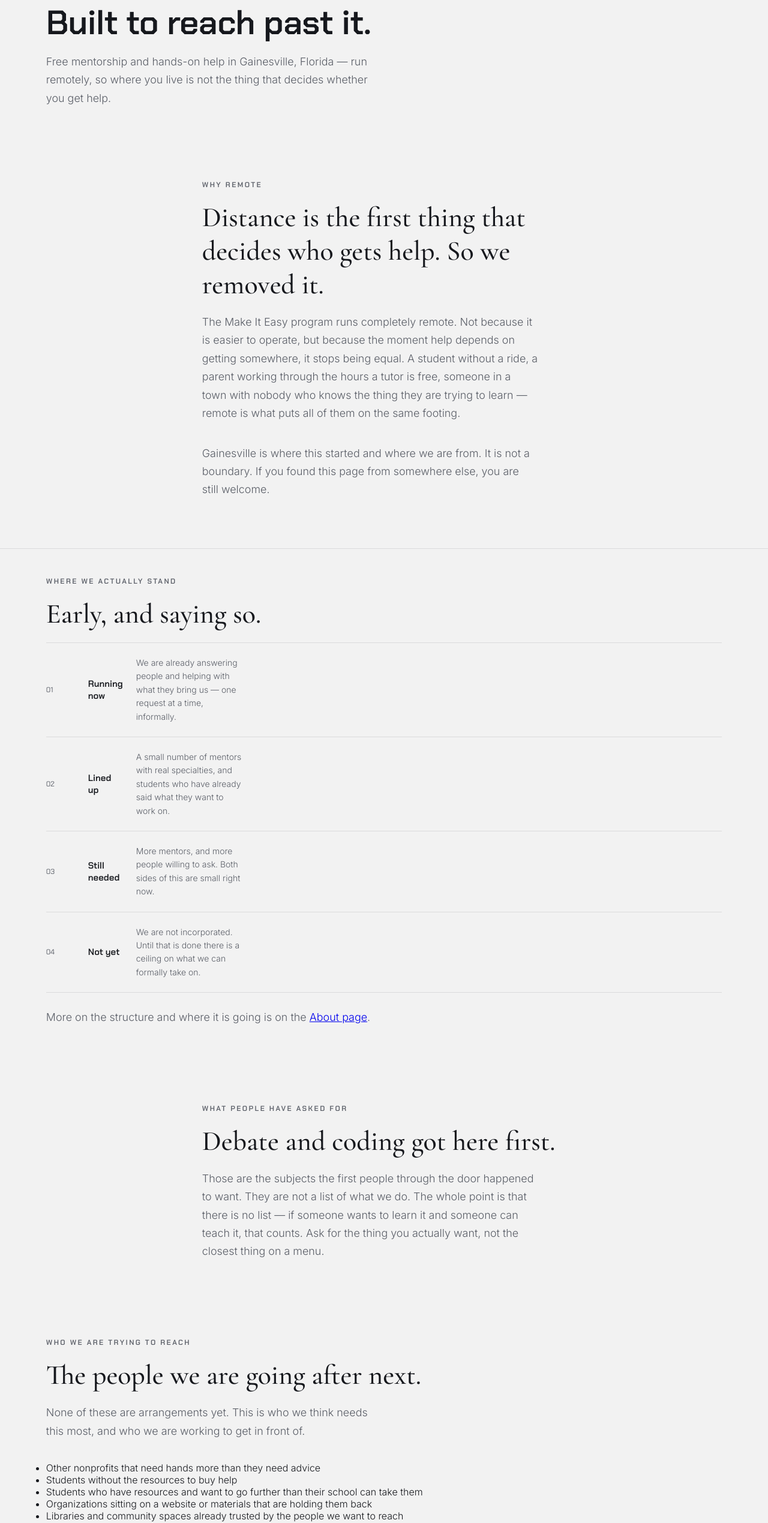
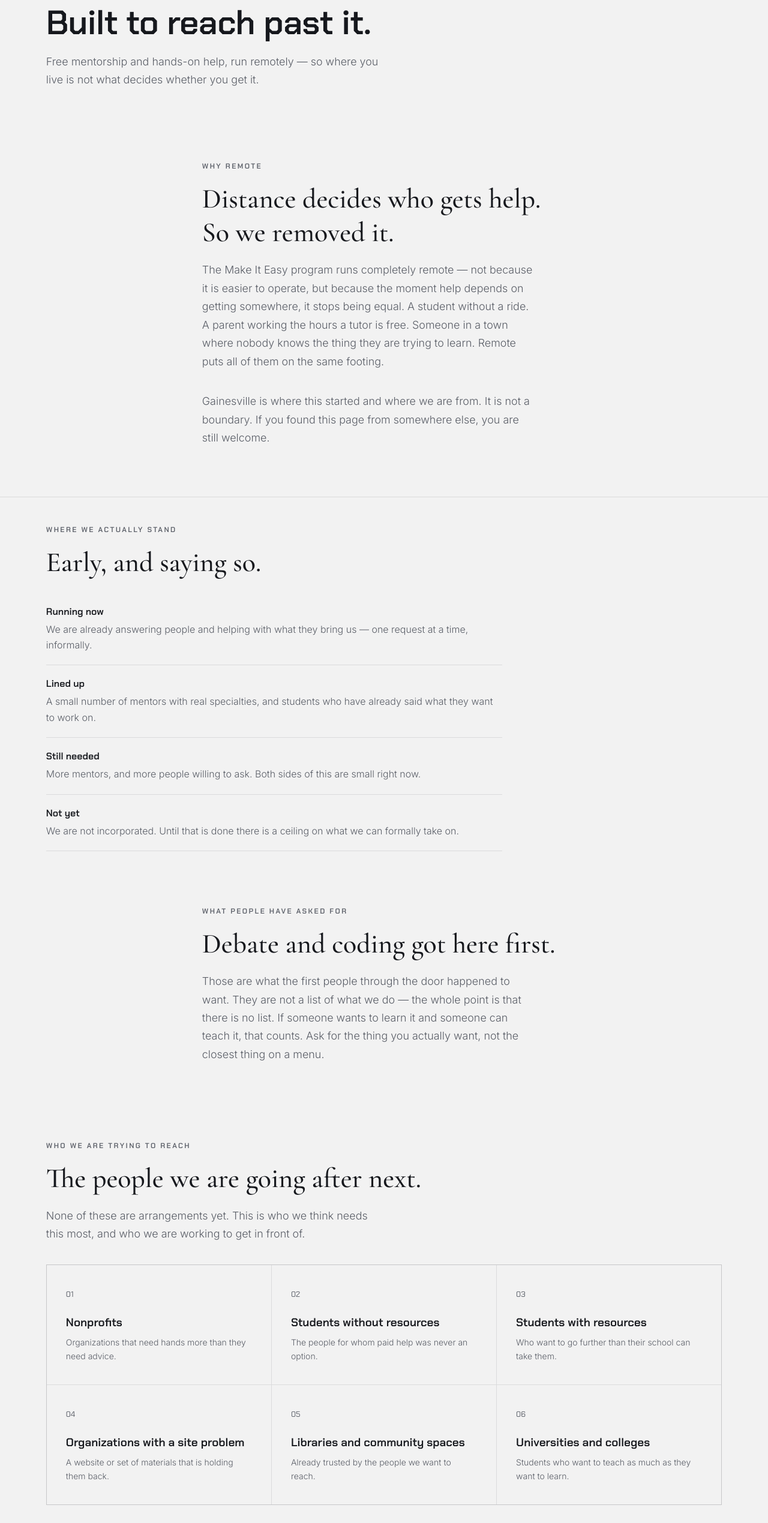
Before and after one commit to wowneutral/mitez-site, a React (Vite) app: page /gainesville in a window 1280 px wide. Shown: the part 244-2783 px from the top of the page at 60% size. Built offline with nearby package versions, Linux system fonts and the light colour scheme.

Commit message:
Rebuild Gainesville page with MITEZ classes

```diff
--- a/src/pages/Gainesville.jsx
+++ b/src/pages/Gainesville.jsx
@@ -3,23 +3,25 @@ import SEO from '../components/SEO.jsx';
 import PageHeader from '../components/PageHeader.jsx';
 import Footer from '../components/Footer.jsx';
 import Reveal from '../components/Reveal.jsx';
+import { TextAnimate } from '../components/magicui/text-animate.jsx';
 import { TALLY } from '../config/forms.js';
 
 /**
  * The Gainesville / pilot page.
  *
- * Every claim here is one MITEZ can actually stand behind today. In
- * particular this page does NOT say: that anything is delivered in person,
- * that any partnership exists, that the organization is incorporated, or
- * that any board is seated. Those were all either absent or overstated
- * elsewhere on the site and have been corrected.
+ * Uses only classes that exist in this project's stylesheet. An earlier
+ * version of this file was written with .card, .checks, .prose and
+ * .caps-sec — those belong to a different codebase and are undefined here,
+ * so the panel rendered with no background and the list fell back to
+ * browser default bullets.
  *
- * It also deliberately avoids repeating the homepage Pilot band, which is
- * now a short teaser pointing here rather than a second copy of this
- * content.
+ * Every claim is one MITEZ can stand behind today. It does NOT say anything
+ * is delivered in person, that a partnership exists, that the organization
+ * is incorporated, or that a board is seated.
  */
 
-// What is genuinely true right now, stated plainly.
+// Honest status. Reuses the SPACE row pattern (.who-list / .who-row), which
+// is this site's established way of showing a label-plus-explanation list.
 const NOW = [
   {
     k: 'Running now',
@@ -39,15 +41,15 @@ const NOW = [
   },
 ];
 
-// Who we intend to reach. Framed as intent, because none of these are
-// agreements — naming them as partners would be false.
+// Intent, not arrangements. Rendered as .sol-cards, the site's existing
+// bordered card grid.
 const REACH = [
-  'Other nonprofits that need hands more than they need advice',
-  'Students without the resources to buy help',
-  'Students who have resources and want to go further than their school can take them',
-  'Organizations sitting on a website or materials that are holding them back',
-  'Libraries and community spaces already trusted by the people we want to reach',
-  'Universities and colleges with students who want to teach as much as learn',
+  { n: '01', t: 'Nonprofits', c: 'Organizations that need hands more than they need advice.' },
+  { n: '02', t: 'Students without resources', c: 'The people for whom paid help was never an option.' },
+  { n: '03', t: 'Students with resources', c: 'Who want to go further than their school can take them.' },
+  { n: '04', t: 'Organizations with a site problem', c: 'A website or set of materials that is holding them back.' },
+  { n: '05', t: 'Libraries and community spaces', c: 'Already trusted by the people we want to reach.' },
+  { n: '06', t: 'Universities and colleges', c: 'Students who want to teach as much as they want to learn.' },
 ];
 
 export default function Gainesville() {
@@ -57,92 +59,102 @@ export default function Gainesville() {
       <PageHeader
         eyebrow="The pilot"
         title="Started in Gainesville. Built to reach past it."
-        lede="Free mentorship and hands-on help in Gainesville, Florida — run remotely, so where you live is not the thing that decides whether you get help."
+        lede="Free mentorship and hands-on help, run remotely — so where you live is not what decides whether you get it."
       />
 
-      {/* The remote decision — the single most important fact about how this
-          works, and it appears nowhere else on the site. */}
+      {/* The remote decision. The most important fact about how this works,
+          and it appears nowhere else on the site. */}
       <section className="section">
         <div className="wrap about-lead">
           <p className="section-label">Why remote</p>
-          <h2>Distance is the first thing that decides who gets help. So we removed it.</h2>
+          <TextAnimate as="h2" by="word" animation="slideUp" duration={0.7}>
+            Distance decides who gets help. So we removed it.
+          </TextAnimate>
           <p className="lede">
-            The Make It Easy program runs completely remote. Not because it is easier to
-            operate, but because the moment help depends on getting somewhere, it stops
-            being equal. A student without a ride, a parent working through the hours a
-            tutor is free, someone in a town with nobody who knows the thing they are
-            trying to learn &mdash; remote is what puts all of them on the same footing.
+            The Make It Easy program runs completely remote &mdash; not because it is
+            easier to operate, but because the moment help depends on getting somewhere,
+            it stops being equal. A student without a ride. A parent working the hours a
+            tutor is free. Someone in a town where nobody knows the thing they are trying
+            to learn. Remote puts all of them on the same footing.
           </p>
           <p className="lede">
-            Gainesville is where this started and where we are from. It is not a
-            boundary. If you found this page from somewhere else, you are still welcome.
+            Gainesville is where this started and where we are from. It is not a boundary.
+            If you found this page from somewhere else, you are still welcome.
           </p>
         </div>
       </section>
 
-      {/* Honest status. This is the part most organizations leave vague. */}
-      <section className="section caps-sec" style={{ borderTop: '1px solid rgba(22,24,29,0.1)' }}>
+      {/* Honest status — the part most organizations leave vague.
+          Rendered with the .faq pattern (a definition list) rather than the
+          SPACE rows: those show a large single letter per row, which here
+          would spell R/L/S/N and read as an acronym that does not exist. */}
+      <section className="section about-status">
         <div className="wrap">
           <p className="section-label">Where we actually stand</p>
-          <h2>Early, and saying so.</h2>
-          <div className="who-list" style={{ marginTop: '18px' }}>
+          <TextAnimate as="h2" by="word" animation="fadeIn" duration={0.7}>
+            Early, and saying so.
+          </TextAnimate>
+          <dl className="faq">
             {NOW.map((row, i) => (
-              <Reveal as="div" variant="left" delay={i * 0.08} key={row.k} className="who-row">
-                <span className="who-idx">{String(i + 1).padStart(2, '0')}</span>
-                <span className="role">{row.k}</span>
-                <p>{row.v}</p>
+              <Reveal as="div" variant="up" delay={i * 0.06} key={row.k} className="faq-item">
+                <dt>{row.k}</dt>
+                <dd>{row.v}</dd>
               </Reveal>
             ))}
+          </dl>
         </div>
-          <p className="lede" style={{ marginTop: '26px' }}>
-            More on the structure and where it is going is on the{' '}
-            <Link to="/about">About page</Link>.
+      </section>
+
+      {/* What people have actually asked for, framed so it does not read as
+          a menu we are limited to. */}
+      <section className="section">
+        <div className="wrap about-lead">
+          <p className="section-label">What people have asked for</p>
+          <TextAnimate as="h2" by="word" animation="slideUp" duration={0.7}>
+            Debate and coding got here first.
+          </TextAnimate>
+          <p className="lede">
+            Those are what the first people through the door happened to want. They are
+            not a list of what we do &mdash; the whole point is that there is no list. If
+            someone wants to learn it and someone can teach it, that counts. Ask for the
+            thing you actually want, not the closest thing on a menu.
           </p>
         </div>
       </section>
 
-      {/* What people have actually asked for. Deliberately framed so it does
-          not read as a menu of subjects we are limited to. */}
+      {/* Outreach intent, explicitly not claimed as partnerships. */}
       <section className="section">
-        <div className="wrap about-lead">
-          <p className="section-label">What people have asked for</p>
-          <h2>Debate and coding got here first.</h2>
-          <p className="lede">
-            Those are the subjects the first people through the door happened to want.
-            They are not a list of what we do. The whole point is that there is no list
-            &mdash; if someone wants to learn it and someone can teach it, that counts.
-            Ask for the thing you actually want, not the closest thing on a menu.
-          </p>
-        </div>
-      </section>
-
-      {/* Outreach intent — explicitly not claimed as partnerships. */}
-      <section className="section caps-sec">
         <div className="wrap">
+          <div className="solution-head">
             <p className="section-label">Who we are trying to reach</p>
-          <h2>The people we are going after next.</h2>
+            <TextAnimate as="h2" by="word" animation="slideUp" duration={0.7}>
+              The people we are going after next.
+            </TextAnimate>
             <p className="lede">
               None of these are arrangements yet. This is who we think needs this most,
               and who we are working to get in front of.
             </p>
-          <div className="card card-static" style={{ marginTop: '22px' }}>
-            <ul className="checks" style={{ marginTop: 0 }}>
-              {REACH.map((r) => (
-                <li key={r}>{r}</li>
+          </div>
+          <div className="sol-cards">
+            {REACH.map((r, i) => (
+              <Reveal as="div" variant="up" delay={i * 0.08} key={r.n} className="sol-card">
+                <span className="sol-num" aria-hidden="true">{r.n}</span>
+                <h3>{r.t}</h3>
+                <p>{r.c}</p>
+              </Reveal>
             ))}
-            </ul>
           </div>
-          <p className="lede" style={{ marginTop: '22px' }}>
-            If you are one of them &mdash; or you know who we should be talking to &mdash;
-            that is genuinely the most useful thing you could send us right now.
-          </p>
         </div>
       </section>
 
       <section className="section">
         <div className="wrap page-cta">
           <h2>Small, early, and open.</h2>
-          <div className="cta-row" style={{ display: 'flex', gap: '14px', flexWrap: 'wrap', justifyContent: 'center' }}>
+          <p className="lede" style={{ marginBottom: 0 }}>
+            If you are one of the people above &mdash; or you know who we should be
+            talking to &mdash; that is the most useful thing you could send us right now.
+          </p>
+          <div className="hero-actions" style={{ justifyContent: 'center' }}>
             <a className="btn btn-primary" href={`https://tally.so/r/${TALLY.learn}`} target="_blank" rel="noreferrer">
               Ask for help
             </a>
```
Lines whose indentation alone changed are shown as unchanged.
